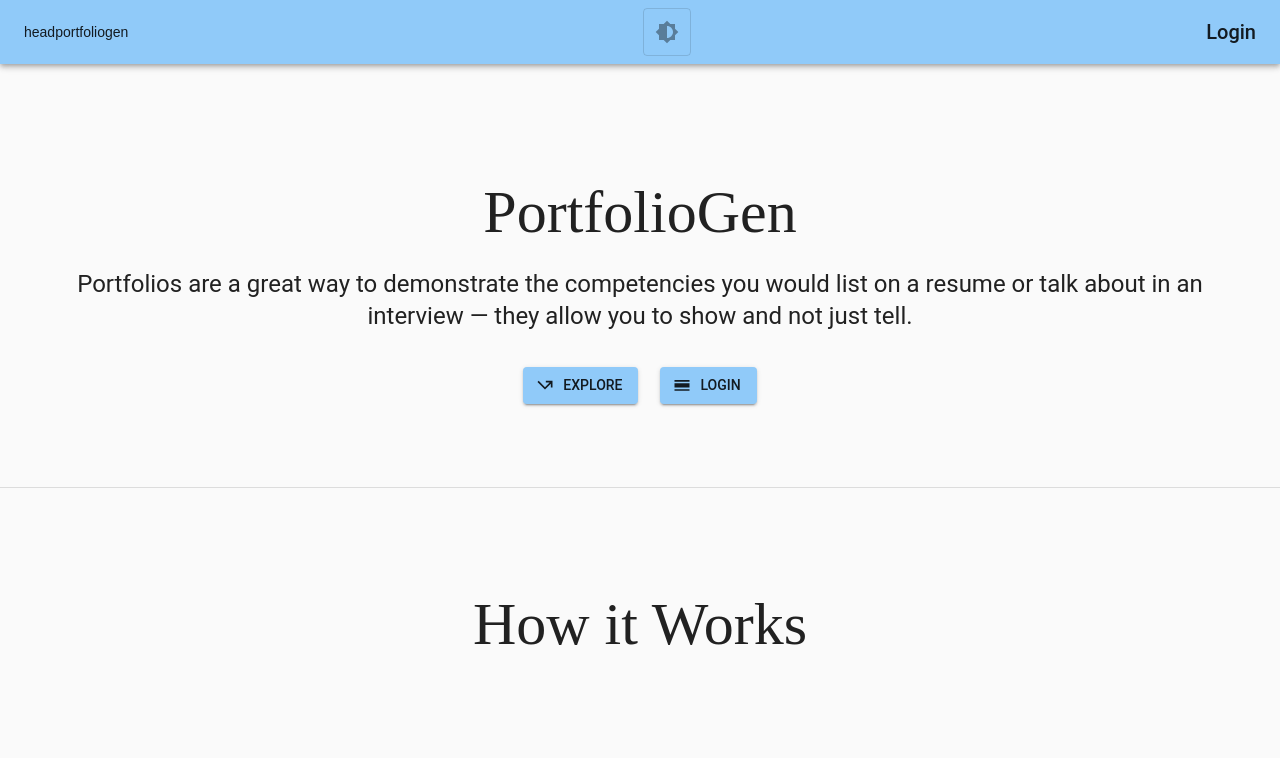
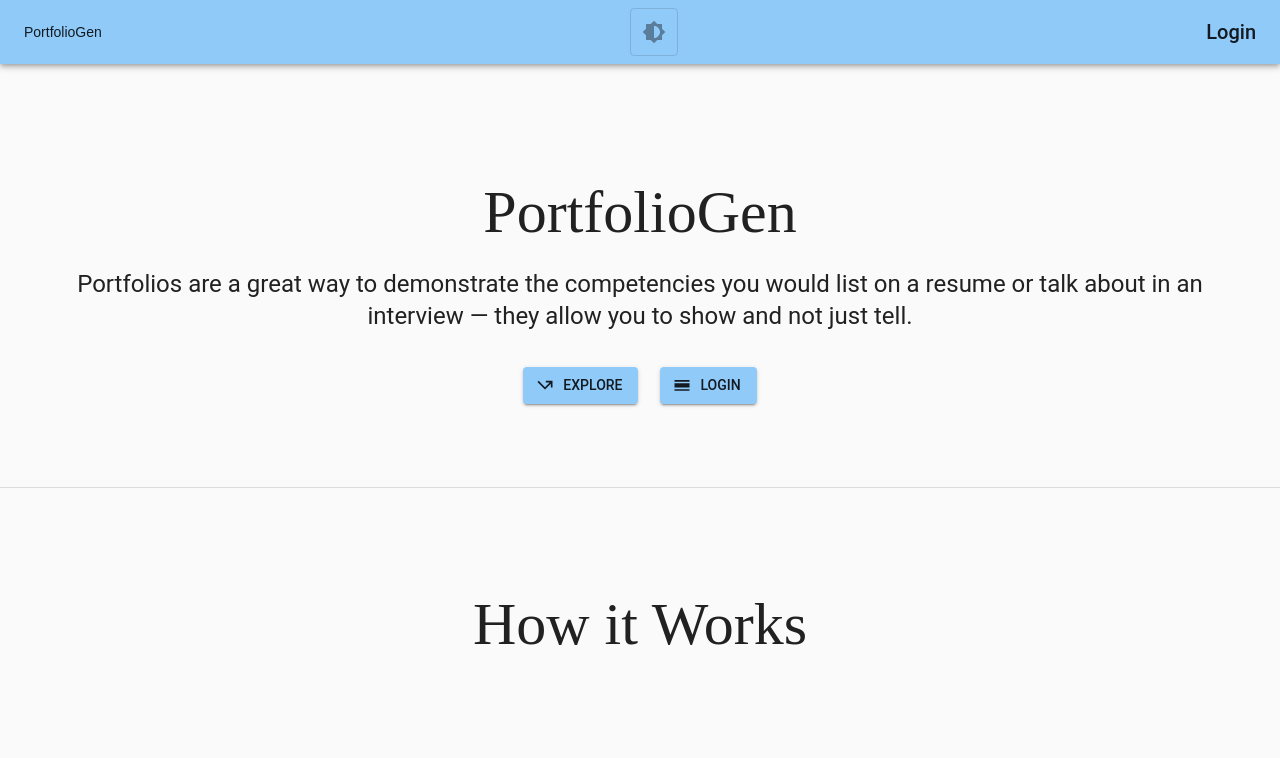
Before and after one commit to Anthima/Portfoliogen, a React (Create React App) app in the folder Automated-Portfolio-Generator-main/: page / in a window 1280 px wide. Shown: the top 758 px of the page. Built offline with nearby package versions, Linux system fonts and the light colour scheme; no server answers.

Commit message:
Logo name change

```diff
--- a/Automated-Portfolio-Generator-main/src/components/NavbarTop.js
+++ b/Automated-Portfolio-Generator-main/src/components/NavbarTop.js
@@ -46,7 +46,7 @@ function NavbarTop({ goBack, switchComp }) {
             fontSize="large"
             className={classes.icon} /> */}
             <div>
-              headportfoliogen
+              PortfolioGen
             </div>
 
           {switchComp}
```
